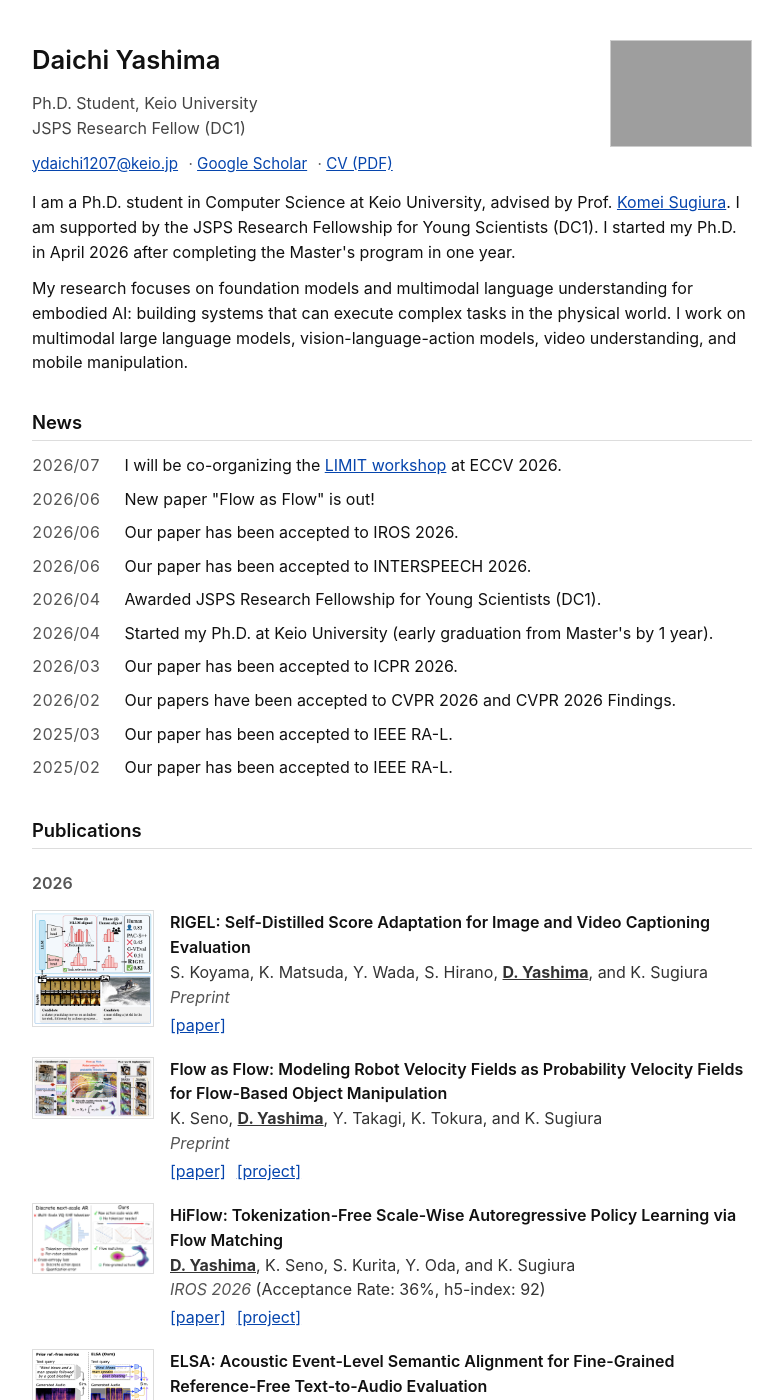
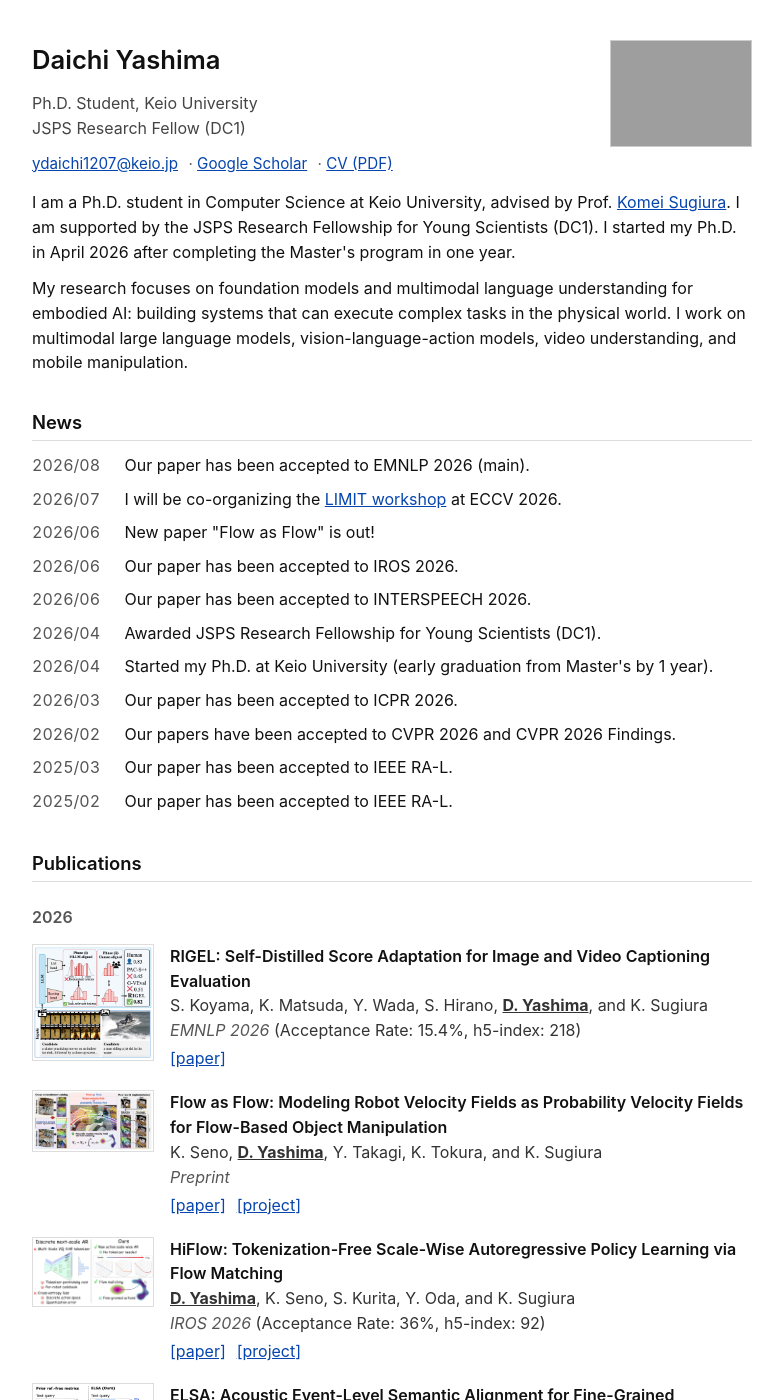
Before and after one commit to daichi1207/daichi1207.github.io, a Jekyll site: the page built from _pages/about.md, in a window 1280 px wide and 1400 px high. Shown: the whole window, without its empty margins (248-1031 px from the left). Built offline with Jekyll 4.4.1, drawn with Linux system fonts in a browser that asks for light colours.

Commit message:
:memo: paper accepted to emnlp26

```diff
--- a/_pages/about.md
+++ b/_pages/about.md
@@ -23,6 +23,7 @@ My research focuses on foundation models and multimodal language understanding f
 <h2 id="news">News</h2>
 <div class="news">
 <ul>
+  <li><span class="date">2026/08</span> Our paper has been accepted to EMNLP 2026 (main).</li>
   <li><span class="date">2026/07</span> I will be co-organizing the <a href="https://eccv2026-limit-workshop.limitlab.xyz/">LIMIT workshop</a> at ECCV 2026.</li>
   <li><span class="date">2026/06</span> New paper "Flow as Flow" is out!</li>
   <li><span class="date">2026/06</span> Our paper has been accepted to IROS 2026.</li>
```
Also changed, not shown: _publications/koyamaEMNLP26.md (renamed from _publications/koyamaarXiv26_2.md, +5 -4 lines), images/koyamaemnlp26.png (renamed from images/koyamaarxiv26_2.png).
